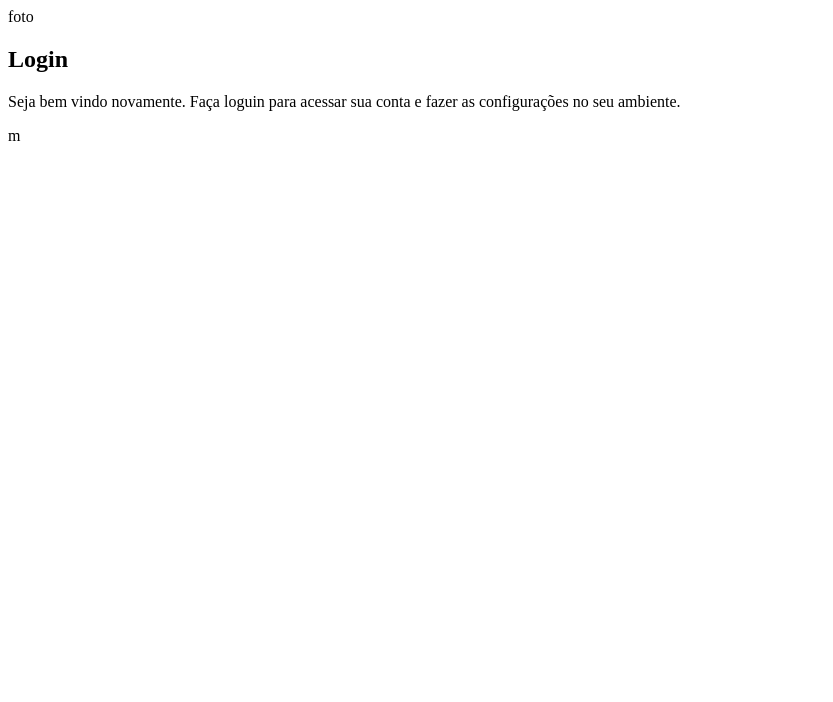
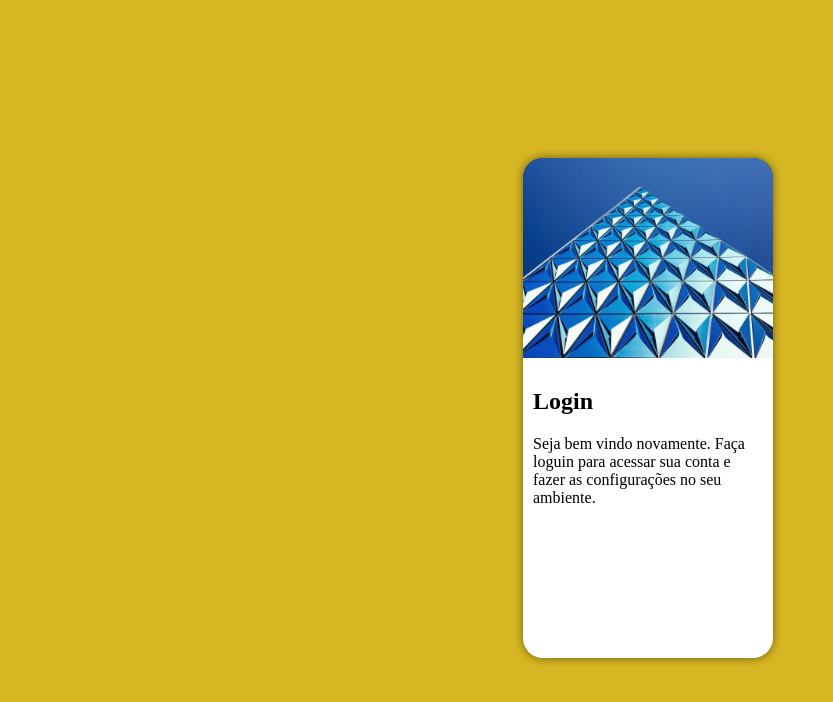
Before and after one commit to ErikBarroso/Projeto-login, a plain HTML site: page index.html in a window 1280 px wide. Shown: the whole page, without its empty margins (0-833 px from the left). Drawn offline with Linux system fonts and the light colour scheme.

Commit message:
Estilizando a tela de login

```diff
--- a/estilos/style.css
+++ b/estilos/style.css
@@ -2,5 +2,52 @@
 
 /* Paleta de cores
 
+azul #235789
+amarelo #D6B622
+
 
 */
+
+*{
+    font-family: system-ui, -apple-system, BlinkMacSystemFont, 'Segoe UI', Roboto, Oxygen, Ubuntu, Cantarell, 'Open Sans', 'Helvetica Neue', sans-serif;
+    padding: 0px;
+    margin: 0px;
+    box-sizing: border-box;
+}
+
+body,html{
+    background-color: #D6B622;
+    height: 100vh;
+    width: 100vw;
+}
+
+main{
+    position: relative;
+    height: 100vh;
+    width: 100vw;
+}
+
+section#login{
+    position: absolute;
+    top: 50%;
+    left: 50%;
+    transform: translate(-50%, -50%);
+    background-color: white;
+    width: 250px;
+    height: 500px;
+    border-radius: 20px;
+    overflow: hidden;
+    box-shadow: 0px 0px 10px rgba(0, 0, 0, 0.493);
+}
+
+section#login > div#imagem{
+    display: block;
+    background: #000000 url(../Imagens/pexels-scott-webb-139198.jpg) no-repeat center bottom ;
+    background-size: cover;
+    height: 200px;
+}
+
+section#login > div#formulario{
+    display: block;
+    padding: 10px;
+}
--- a/index.html
+++ b/index.html
@@ -11,12 +11,12 @@
     <main>
         <section id="login">
             <div id="imagem">
-                foto
+
             </div>
             <div id="formulario">
                 <h1>Login</h1>
                 <p>Seja bem vindo novamente. Faça loguin para acessar sua conta e fazer as configurações no  seu ambiente.</p>
-                <form action="login.php" method="post"></form>m
+                <form action="login.php" method="post"></form>
 
             </div>
         </section>
```
